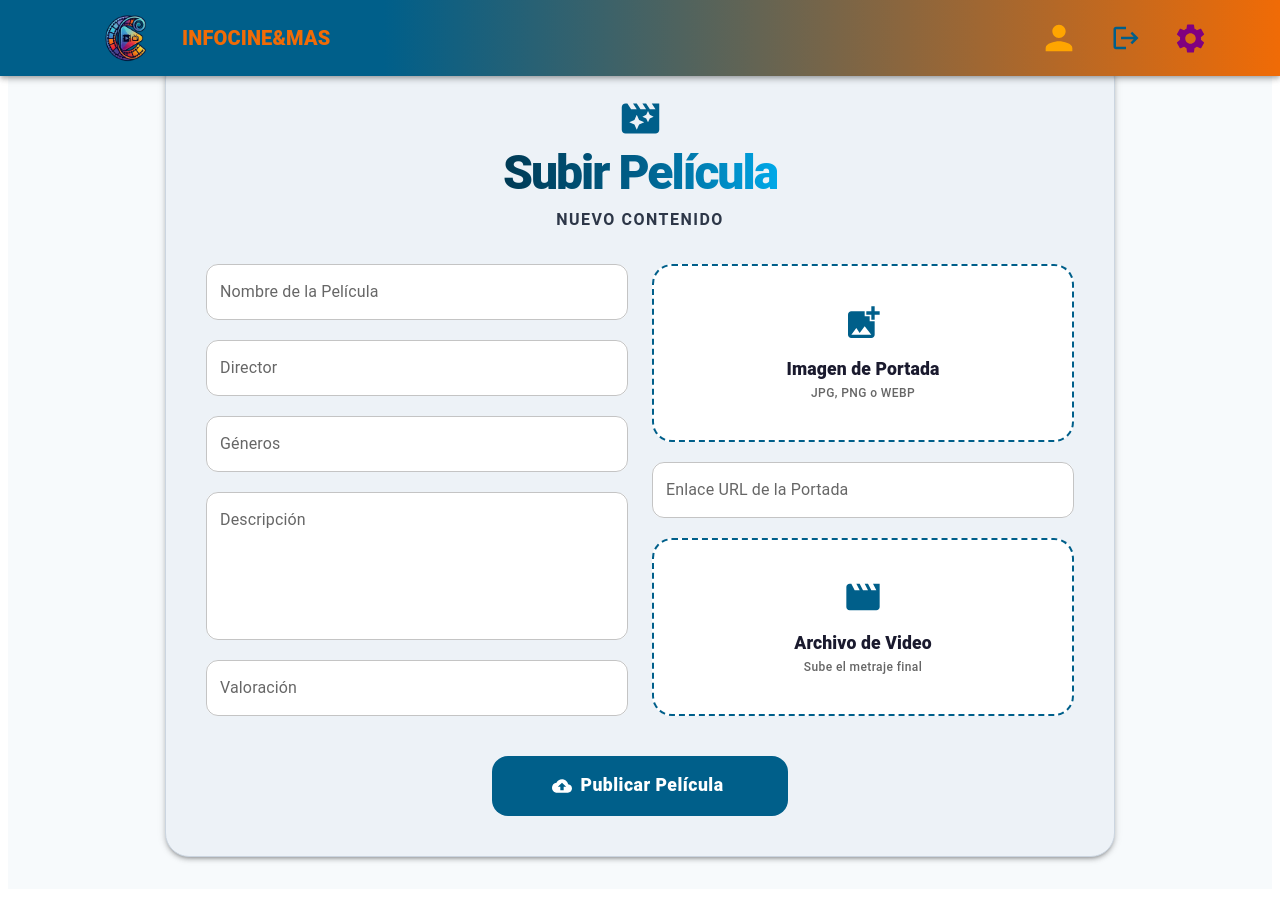
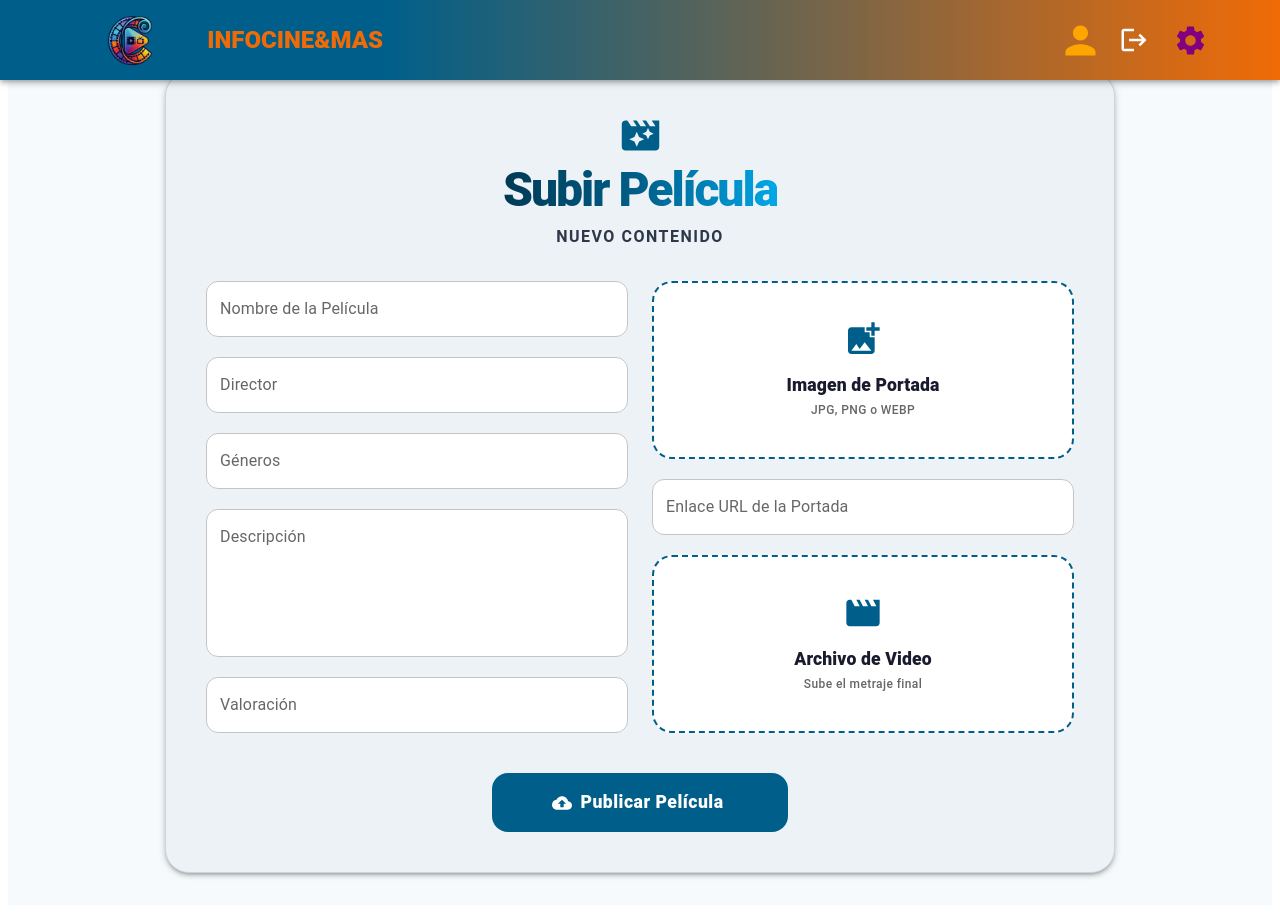
Before and after one commit to CarlosAparicio7/TFG-CarlosAparicio_AdrianRey-Front, a React (Vite) app: page /subirPelicula in a window 1280 px wide. Built offline with nearby package versions, Linux system fonts and the light colour scheme.

Commit message:
Subida con visualizar user en el header

```diff
--- a/src/components/Header.tsx
+++ b/src/components/Header.tsx
@@ -1,14 +1,45 @@
 import LogoutIcon from '@mui/icons-material/Logout';
 import PersonIcon from '@mui/icons-material/Person';
 import SettingsIcon from '@mui/icons-material/Settings';
-import { AppBar, Box, Container, IconButton, Toolbar, Typography } from '@mui/material';
-import { Link } from "react-router-dom";
+import { AppBar, Box, Container, IconButton, Toolbar, Typography, Avatar, Tooltip, Divider } from '@mui/material';
+import { Link, useNavigate } from "react-router-dom";
+import { useState, useEffect } from 'react';
+
+interface Usuario {
+    id: number;
+    nombre: string;
+    apellido: string;
+    email: string;
+    rol: string;
+    avatarIcon: string;
+    password?: string;
+}
 
 export default function Header() {
+    const [usuario, setUsuario] = useState<Usuario | null>(null);
+    const navigate = useNavigate();
+
+    useEffect(() => {
+        const userJson = localStorage.getItem('usuario');
+        if (userJson) {
+            try {
+                setUsuario(JSON.parse(userJson));
+            } catch (error) {
+                console.error("Error al parsear el usuario", error);
+            }
+        }
+    }, []);
+
+    const handleLogout = () => {
+        localStorage.removeItem('usuario');
+        setUsuario(null);
+        navigate('/login');
+    };
+
     return (
         <>
-            <Box sx={{ marginBottom: '5%' }}>
-                <AppBar position="fixed" sx={{ width: '100%', left: 0, top: 0, background: 'linear-gradient(90deg, #005f8a 30%, #f06b06 100%)' }}>
+            <Box sx={{ marginBottom: '80px' }}>
+                <AppBar position="fixed" sx={{ width: '100%', left: 0, top: 0, background: 'linear-gradient(90deg, #005f8a 30%, #f06b06 100%)', height: '80px', justifyContent: 'center' }}>
                     <Container maxWidth={false} sx={{ px: { xs: 2, md: 4 } }}>
                         <Toolbar disableGutters sx={{ justifyContent: 'space-between' }}>
 
@@ -17,33 +48,69 @@ export default function Header() {
                                     <Box
                                         component="img"
                                         sx={{
-                                            height: { xs: 70, md: 60 },
+                                            height: { xs: 60, md: 65 },
                                             width: 'auto',
-                                            my: 1
+                                            my: 1,
+                                            mr: 2
                                         }}
                                         alt="INFOCINE&MAS Logo"
                                         src="/logo_infocine&mas.png"
                                     />
-                                    <Typography variant="h6" sx={{ display: { xs: 'none', md: 'flex' }, fontWeight: 800, color: '#f06b06' }}>
+                                    <Typography variant="h5" sx={{ display: { xs: 'none', md: 'flex' }, fontWeight: 900, color: '#f06b06' }}>
                                       INFOCINE&MAS
                                     </Typography>
                                 </Link>
                             </Box>
 
-                            <Box sx={{ flexGrow: 0, mr: { md: 5 } }}>
+                            <Box sx={{ display: 'flex', alignItems: 'center', flexGrow: 0, mr: { md: 5 }, gap: 1 }}>
+
+                                {usuario ? (
+                                    <>
+                                        <Box sx={{ textAlign: 'right', mr: 1 }}>
+                                            <Typography variant="body1" sx={{ color: 'white', fontWeight: 'bold', fontSize: '1.1rem', lineHeight: 1 }}>
+                                                {usuario.nombre} {usuario.apellido}
+                                            </Typography>
+                                            <Typography variant="caption" sx={{ color: '#ffccbc', fontWeight: '800', textTransform: 'uppercase' }}>
+                                                {usuario.rol}
+                                            </Typography>
+                                        </Box>
+
+                                        <Link to="/perfil">
+                                            <IconButton sx={{ p: 0 }}>
+                                                <Avatar
+                                                    src={usuario.avatarIcon}
+                                                    sx={{ width: 50, height: 50, border: '2px solid orange' }}
+                                                />
+                                            </IconButton>
+                                        </Link>
+
+                                        <Divider orientation="vertical" flexItem sx={{ mx: 1, bgcolor: 'rgba(255,255,255,0.3)', height: '40px', alignSelf: 'center' }} />
+
+                                        <Tooltip title="Cerrar Sesión">
+                                            <IconButton onClick={handleLogout} sx={{ color: 'white' }}>
+                                                <LogoutIcon sx={{ fontSize: '30px' }} />
+                                            </IconButton>
+                                        </Tooltip>
+                                    </>
+                                ) : (
+                                    <>
                                         <Link to="/login">
                                             <IconButton sx={{ p: 0 }}>
-                                        <PersonIcon sx={{ fontSize: '40px', color: 'orange' }} />
+                                                <PersonIcon sx={{ fontSize: '45px', color: 'orange' }} />
                                             </IconButton>
                                         </Link>
+
                                         <Link to="/login">
-                                    <IconButton sx={{ color: '#005f8a' }}>
-                                        <LogoutIcon sx={{ fontSize: '30px', marginLeft: 3 }} />
+                                            <IconButton sx={{ color: 'white' }}>
+                                                <LogoutIcon sx={{ fontSize: '30px' }} />
                                             </IconButton>
                                         </Link>
+                                    </>
+                                )}
+
                                 <Link to="/settings">
-                                    <IconButton sx={{ p: 0, ml: 2 }}>
-                                        <SettingsIcon sx={{ fontSize: '35px', color: 'purple', marginLeft: 1 }} />
+                                    <IconButton sx={{ p: 0, ml: 1 }}>
+                                        <SettingsIcon sx={{ fontSize: '35px', color: 'purple' }} />
                                     </IconButton>
                                 </Link>
                             </Box>
```
Lines whose indentation alone changed are shown as unchanged.
